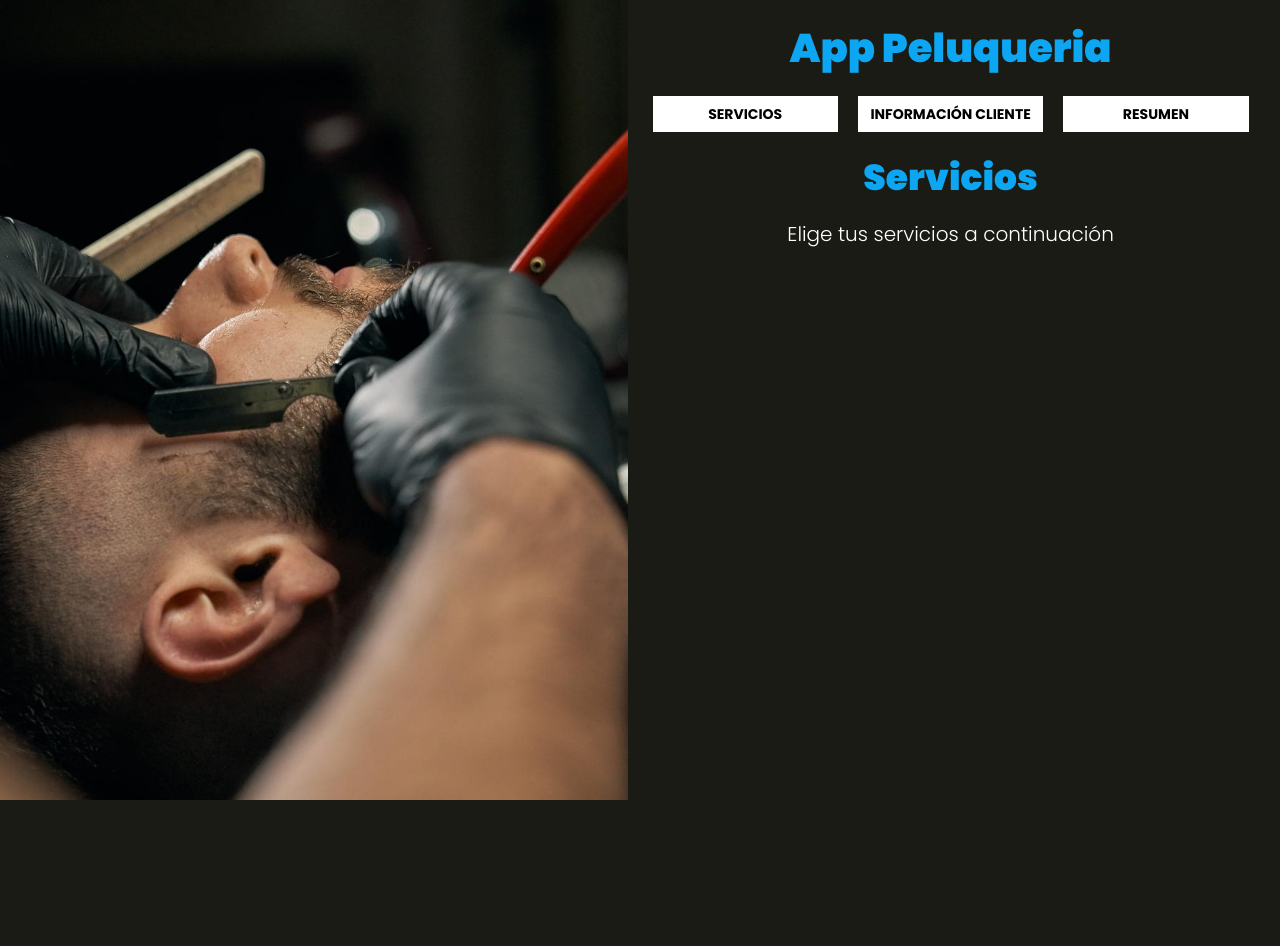
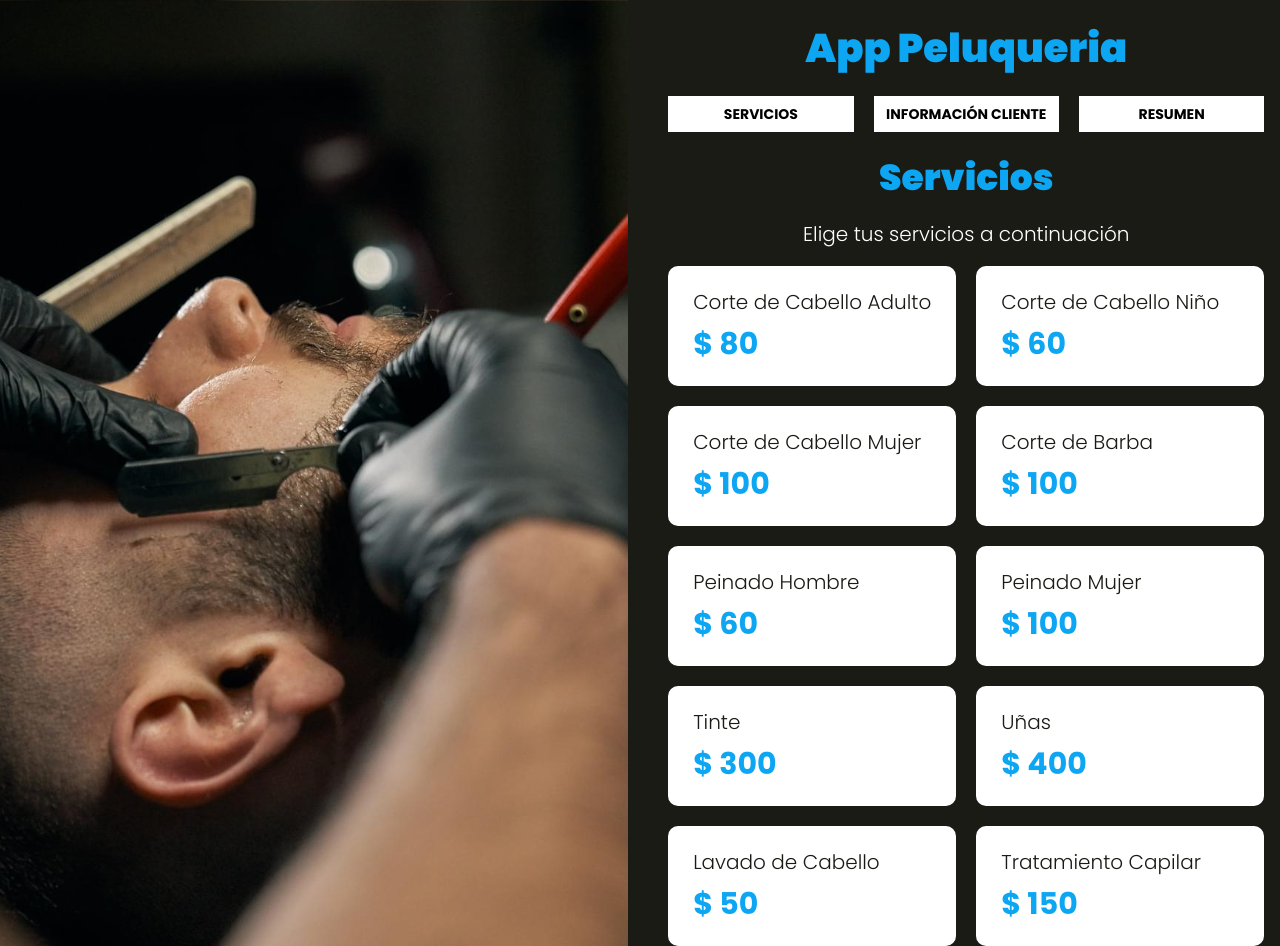
Before and after one commit to JFelixZuniga/Barbershop-App, a website with bundled scripts: page index.html in a window 1280 px wide. Before the commit the page ends 800 px from the top, so only its background shows below. Built offline with nearby package versions, Linux system fonts and the light colour scheme.

Commit message:
2 commit, DOM scripting y css

```diff
--- a/index.html
+++ b/index.html
@@ -27,7 +27,7 @@
         <div class="seccion">
           <h2>Servicios</h2>
           <p class="text-center">Elige tus servicios a continuación</p>
-          <div class="listado-servicios"></div>
+          <div id="servicios" class="listado-servicios"></div>
         </div>
         <div class="seccion">
           <h2>Tus datos y Cita</h2>
@@ -38,6 +38,6 @@
       </div>
     </div>
 
-    <script src="build/js/bundle.min.js"></script>
+    <script src="./build/js/bundle.min.js"></script>
   </body>
 </html>
--- a/src/js/app.js
+++ b/src/js/app.js
@@ -9,13 +9,36 @@ function iniciarApp() {
 async function mostrarServicios() {
   try {
     const resultado = await fetch("./servicios.json");
-    const db = await resultado.json;
-    console.log(db);
+    const db = await resultado.json();
+    // Con la desestructuración extraemos el valor y creamos la variable en un solo paso
+    const { servicios } = db;
 
+    // Generamos el Html
+    servicios.forEach((servicio) => {
+      const { id, nombre, precio } = servicio;
 
-    const servicios = db.servicios;
+      // DOM Scripting
+      // Generamos el nombre del servicio
+      const nombreServicio = document.createElement("P");
+      nombreServicio.textContent = nombre;
+      nombreServicio.classList.add("nombre-servicio");
 
-    console.log(servicios);
+      // Generamos el precio del servicio
+      const precioServicio = document.createElement("P");
+      precioServicio.textContent = `$ ${precio}`;
+      precioServicio.classList.add("precio-servicio");
+
+      // Generamos el div contenedor del servicio
+      const servicioDiv = document.createElement("DIV");
+      servicioDiv.classList.add("servicio");
+
+      // Inyectamos precio y nombre en el div de servicio
+      servicioDiv.appendChild(nombreServicio);
+      servicioDiv.appendChild(precioServicio);
+
+      // Inyectamos el div en el Html
+      document.querySelector("#servicios").appendChild(servicioDiv);
+    });
   } catch (error) {
     console.log(error);
   }
--- a/src/scss/app.scss
+++ b/src/scss/app.scss
@@ -6,3 +6,4 @@
 
 @import "layout/UI";
 @import "layout/tabs";
+@import "layout/servicios";
--- a/src/scss/layout/_UI.scss
+++ b/src/scss/layout/_UI.scss
@@ -20,7 +20,7 @@ body {
 
 .app {
   width: 95%;
-  margin-top: 0 auto;
+  margin: 0 auto;
   padding-top: $separacion / 2;
 
   .seccion {
--- /dev/null
+++ b/src/scss/layout/_servicios.scss
@@ -0,0 +1,28 @@
+.listado-servicios {
+  @include tablet {
+    @include grid(2, 2rem);
+  }
+  .servicio {
+    background-color: $blanco;
+    padding: $separacion / 2;
+    border-radius: 1rem;
+    margin-bottom: 2rem;
+
+    @include tablet {
+      margin-bottom: 0;
+    }
+
+    p {
+      margin: 0 0 $separacion / 4 0;
+    }
+    .nombre-servicio {
+      color: $negro;
+    }
+    .precio-servicio {
+      color: $azul;
+      margin: 0;
+      font-size: 3rem;
+      font-weight: $bold;
+    }
+  }
+}
```
Also changed, not shown: build/css/app.css, build/js/bundle.min.js, 2 other files.
